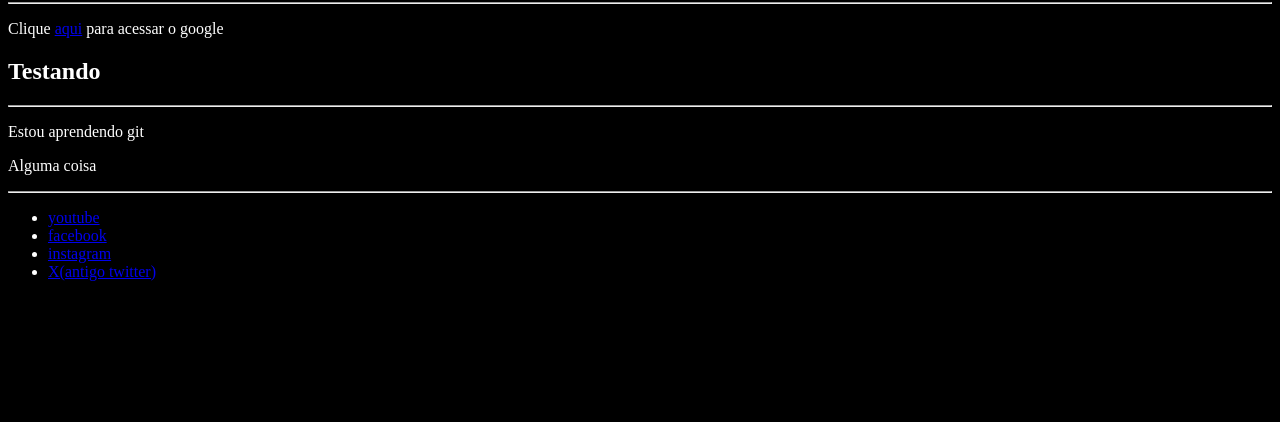
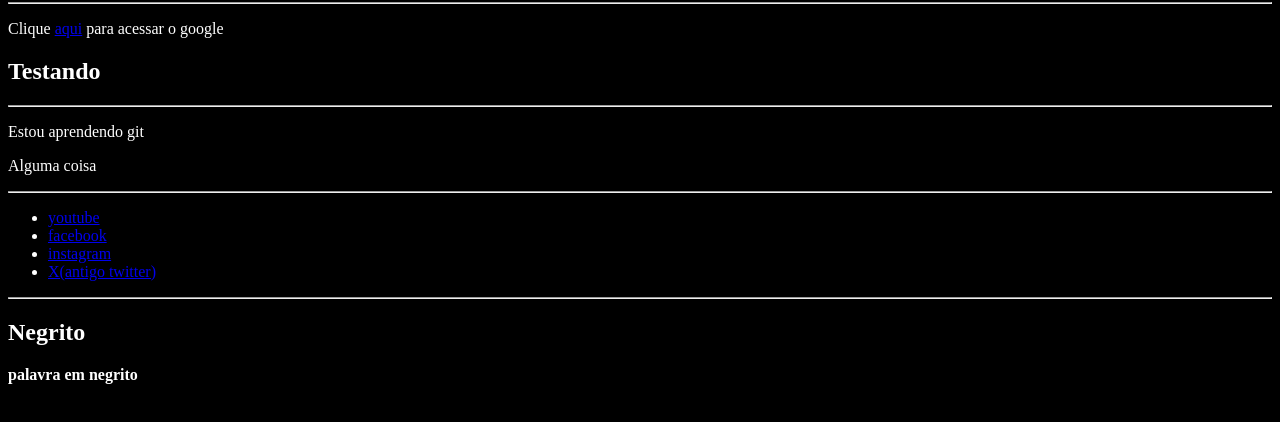
Before and after one commit to GustavoFrota/pratica_HTML5_CSS3, a plain HTML site: page index.html in a window 1280 px wide. Shown: the part 78-500 px from the top of the page. Drawn offline with Linux system fonts and the light colour scheme.

Commit message:
palavra em negrito

```diff
--- a/index.html
+++ b/index.html
@@ -23,6 +23,9 @@
         <li class="cor"><a href="https://instagram.com" target="_blank"> instagram</a></li>
         <li class="cor"><a href="https://twitter.com" target="_blank"> X(antigo twitter)</a></li>
     </ul>
+    <hr>
+    <h2 class="cor">Negrito</h2>
+    <p class="cor"><strong>palavra em negrito</strong></p>
     <script src="script.js"></script>
 </body>
 </html>
```
